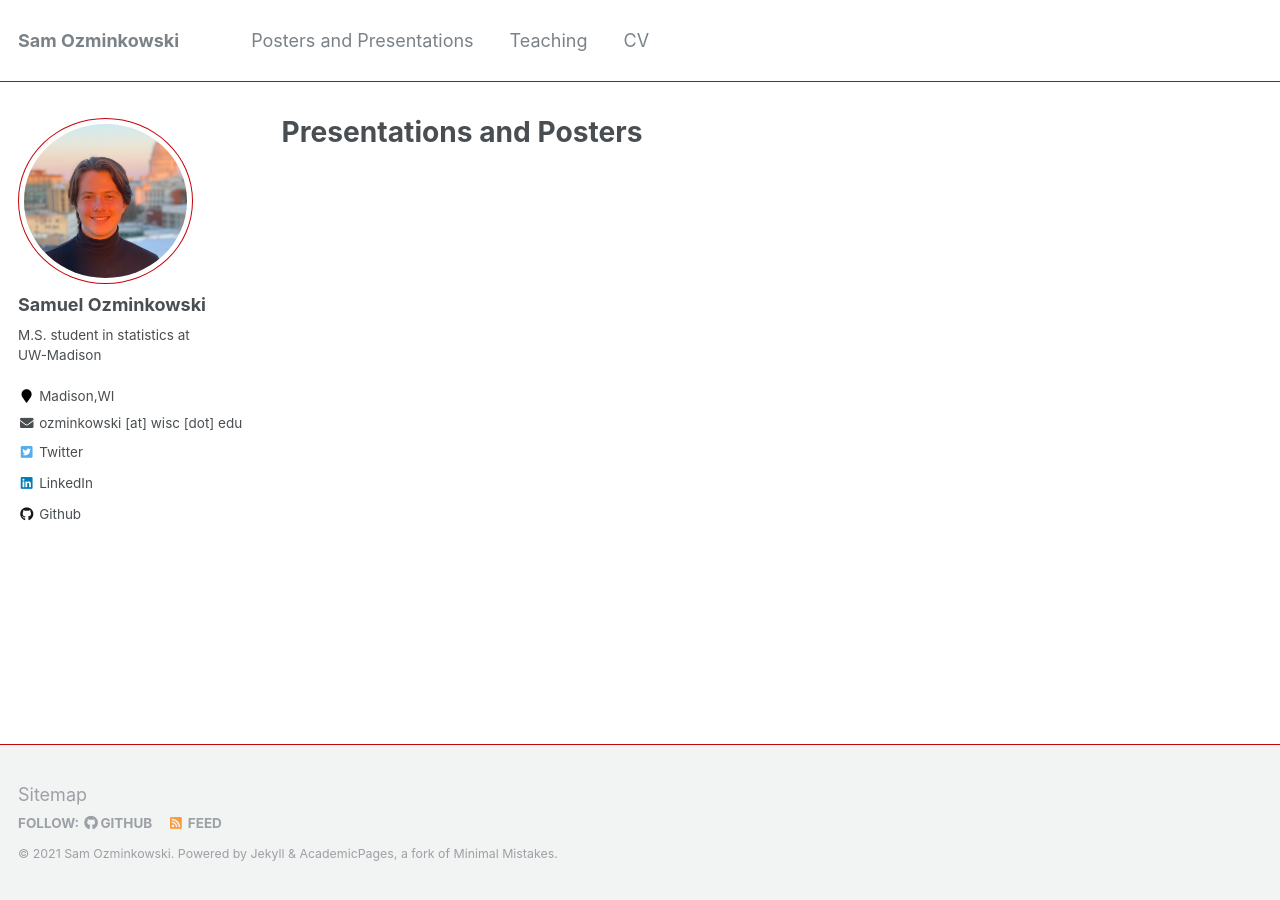
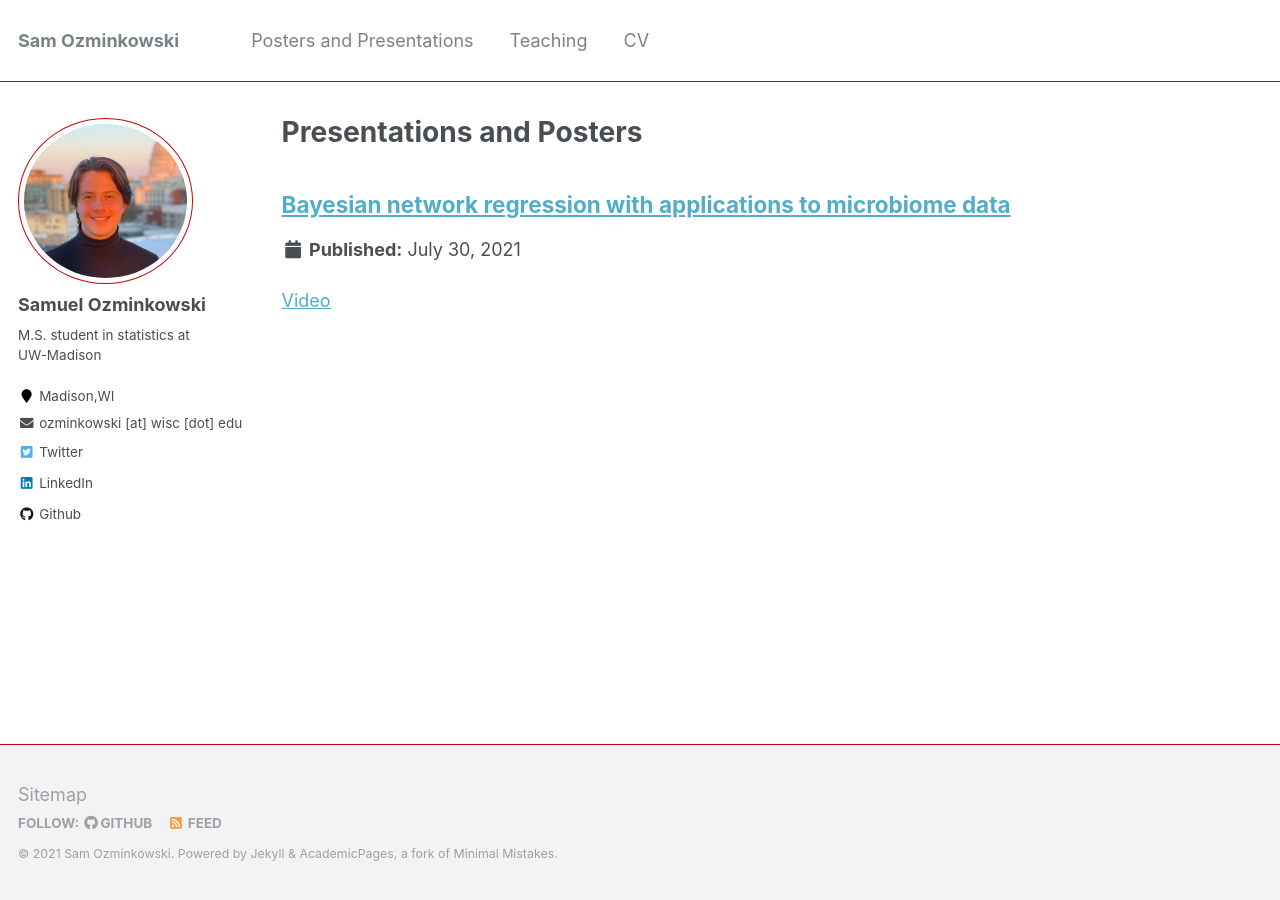
Before and after one commit to samozm/samozm.github.io, a Jekyll site: the page built from _pages/presentations.html, in a window 1280 px wide. Built offline with Jekyll 4.4.1, drawn with Linux system fonts in a browser that asks for light colours.

Commit message:
add juliacon

```diff
--- a/_pages/presentations.html
+++ b/_pages/presentations.html
@@ -4,3 +4,8 @@
 permalink: /presentations/
 author_profile: true
 ---
+
+{% include base_path %}
+{% for post in site.talks %}
+  {% include archive-single.html %}
+{% endfor %}
--- /dev/null
+++ b/_talks/2021-juliacon.md
@@ -0,0 +1,14 @@
+---
+title: "Bayesian network regression with applications to microbiome data"
+collection: presentations
+type: "Presentation"
+permalink: /talks/2021_juliacon
+venue: "Juliacon"
+date: 2021-07-30
+location: "Online"
+author: "Samuel Ozminkowski and Claudia Solís-Lemus"
+---
+
+[Video](https://juliacon2020-uploads.s3.us-east-2.amazonaws.com/public/Bayesian+network+regression+with+applications+to+microbiome+data%3A+movie2.mp4)
+
+[Abstract](https://pretalx.com/juliacon2021/talk/review/KMKZLBEXJX3U8ZJQB3QHHWLLVUDXC3CG)
```
